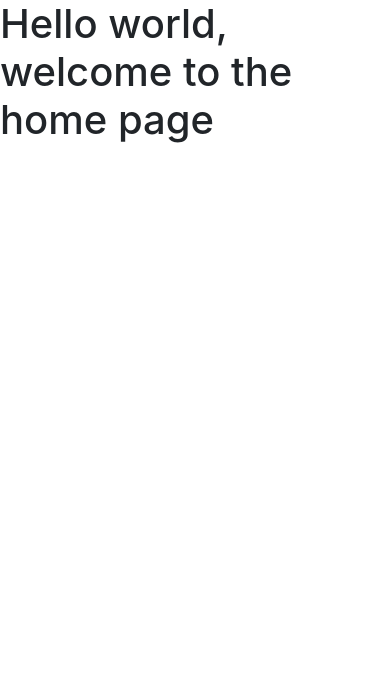
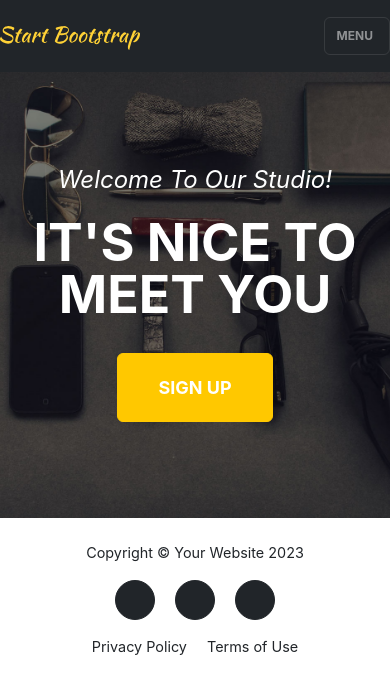
Before and after one commit to michmattera/HerBody, a Django app: page / in a window 390 px wide. Shown: the top 694 px of the page. Run offline with Django 3.2, Linux system fonts and the light colour scheme; some libraries are stand-ins or nearby versions.

Commit message:
Signup view and template create, change bootstrap links

```diff
--- a/erbod/urls.py
+++ b/erbod/urls.py
@@ -1,22 +1,10 @@
-"""erbod URL Configuration
-
-The `urlpatterns` list routes URLs to views. For more information please see:
-    https://docs.djangoproject.com/en/3.2/topics/http/urls/
-Examples:
-Function views
-    1. Add an import:  from my_app import views
-    2. Add a URL to urlpatterns:  path('', views.home, name='home')
-Class-based views
-    1. Add an import:  from other_app.views import Home
-    2. Add a URL to urlpatterns:  path('', Home.as_view(), name='home')
-Including another URLconf
-    1. Import the include() function: from django.urls import include, path
-    2. Add a URL to urlpatterns:  path('blog/', include('blog.urls'))
-"""
 from django.contrib import admin
 from django.urls import path, include
+from django.views.generic.base import TemplateView
 
 urlpatterns = [
     path('admin/', admin.site.urls),
     path('', include('myproject.urls'), name='myproject_urls'),
+    # path("accounts/", include("django.contrib.auth.urls")),
+    path('', TemplateView.as_view(template_name="home.html"), name="home"),
 ]
--- a/myproject/urls.py
+++ b/myproject/urls.py
@@ -1,7 +1,10 @@
 from . import views
 from django.urls import path
+from .views import SignUpView
 
 
 urlpatterns = [
-    path('', views.BookingListView.as_view(), name='home')
+    path('', views.BookingListView.as_view(), name='booking'),
+    path("signup/", SignUpView.as_view(), name="signup"),
+
 ]
--- a/myproject/views.py
+++ b/myproject/views.py
@@ -1,5 +1,11 @@
-from django.shortcuts import render
+from django.shortcuts import redirect, render
 from django.views import generic
+from django.contrib import messages
+from django.contrib.auth import forms
+from django.views.generic import ListView, FormView
+from django.contrib.auth.forms import UserCreationForm
+from django.urls import reverse_lazy
+
 from .models import Booking
 
 
@@ -7,3 +13,9 @@ class BookingListView(generic.ListView):
     model = Booking
     queryset = Booking.objects
     template_name = 'index.html'
+
+
+class SignUpView(generic.CreateView):
+    form_class = UserCreationForm
+    success_url = reverse_lazy("home")
+    template_name = "signup.html"
--- a/templates/base.html
+++ b/templates/base.html
@@ -17,7 +17,8 @@
         integrity="sha384-Gn5384xqQ1aoWXA+058RXPxPg6fy4IWvTNh0E263XmFcJlSAwiGgFAW/dAiS6JXm" crossorigin="anonymous">
 
     <!--CSS-->
-    <link rel="stylesheet" href="{% static 'bootstrap/css/style.css' %}">
+    <!-- <link rel="stylesheet" href="{% static 'static/bootstrap/css/style.css' %}"> -->
+    <link rel="stylesheet" href="../static/bootstrap/css/styles.css">
     <title>{% block title %}HerBody{% endblock %}</title>
 
 </head>
@@ -26,7 +27,7 @@
     <!--Navigation bar-->
     <nav class="navbar navbar-expand-lg navbar-dark fixed-top" id="mainNav">
         <div class="container">
-            <a class="navbar-brand" href="#page-top"><img src="assets/img/navbar-logo.svg" alt="..." /></a>
+            <a class="navbar-brand" href="#page-top"><img src="static/bootstrap/assets/img/navbar-logo.svg" alt="..." /></a>
             <button class="navbar-toggler" type="button" data-bs-toggle="collapse" data-bs-target="#navbarResponsive"
                 aria-controls="navbarResponsive" aria-expanded="false" aria-label="Toggle navigation">
                 Menu
@@ -34,11 +35,9 @@
             </button>
             <div class="collapse navbar-collapse" id="navbarResponsive">
                 <ul class="navbar-nav text-uppercase ms-auto py-4 py-lg-0">
-                    <li class="nav-item"><a class="nav-link" href="#services">Services</a></li>
-                    <li class="nav-item"><a class="nav-link" href="#portfolio">Portfolio</a></li>
-                    <li class="nav-item"><a class="nav-link" href="#about">About</a></li>
-                    <li class="nav-item"><a class="nav-link" href="#team">Team</a></li>
-                    <li class="nav-item"><a class="nav-link" href="#contact">Contact</a></li>
+                    <li class="nav-item"><a class="nav-link" href="home">Home</a></li>
+                    <li class="nav-item"><a class="nav-link" href="about">About</a></li>
+                    <li class="nav-item"><a class="nav-link" href="contact">Contact</a></li>
                 </ul>
             </div>
         </div>
@@ -49,6 +48,23 @@
         <!-- Content Goes here -->
         {% endblock content %}
     </main>
+
+    <footer class="footer py-4">
+        <div class="container">
+            <div class="row align-items-center">
+                <div class="col-lg-4 text-lg-start">Copyright &copy; Your Website 2023</div>
+                <div class="col-lg-4 my-3 my-lg-0">
+                    <a class="btn btn-dark btn-social mx-2" href="#!" aria-label="Twitter"><i class="fab fa-twitter"></i></a>
+                    <a class="btn btn-dark btn-social mx-2" href="#!" aria-label="Facebook"><i class="fab fa-facebook-f"></i></a>
+                    <a class="btn btn-dark btn-social mx-2" href="#!" aria-label="LinkedIn"><i class="fab fa-linkedin-in"></i></a>
+                </div>
+                <div class="col-lg-4 text-lg-end">
+                    <a class="link-dark text-decoration-none me-3" href="#!">Privacy Policy</a>
+                    <a class="link-dark text-decoration-none" href="#!">Terms of Use</a>
+                </div>
+            </div>
+        </div>
+    </footer>
 </body>
 
 </html>
--- a/templates/index.html
+++ b/templates/index.html
@@ -2,6 +2,12 @@
 
 {% block content %}
 
-    <h1>Hello world, welcome to the home page</h1>
+<header class="masthead">
+    <div class="container">
+        <div class="masthead-subheading">Welcome To Our Studio!</div>
+        <div class="masthead-heading text-uppercase">It's Nice To Meet You</div>
+        <a class="btn btn-primary btn-xl text-uppercase" href="signup">Sign Up</a>
+    </div>
+</header>
 
 {% endblock %}
```
Also changed, not shown: myproject/forms.py (added, +11 -0 lines), myproject/models.py (+7 -3 lines), templates/login.html (added, +12 -0 lines), templates/signup.html (added, +61 -0 lines), static/bootstrap/index.html (renamed from static/bootstrap/bootstrap.html), 1 other file.
